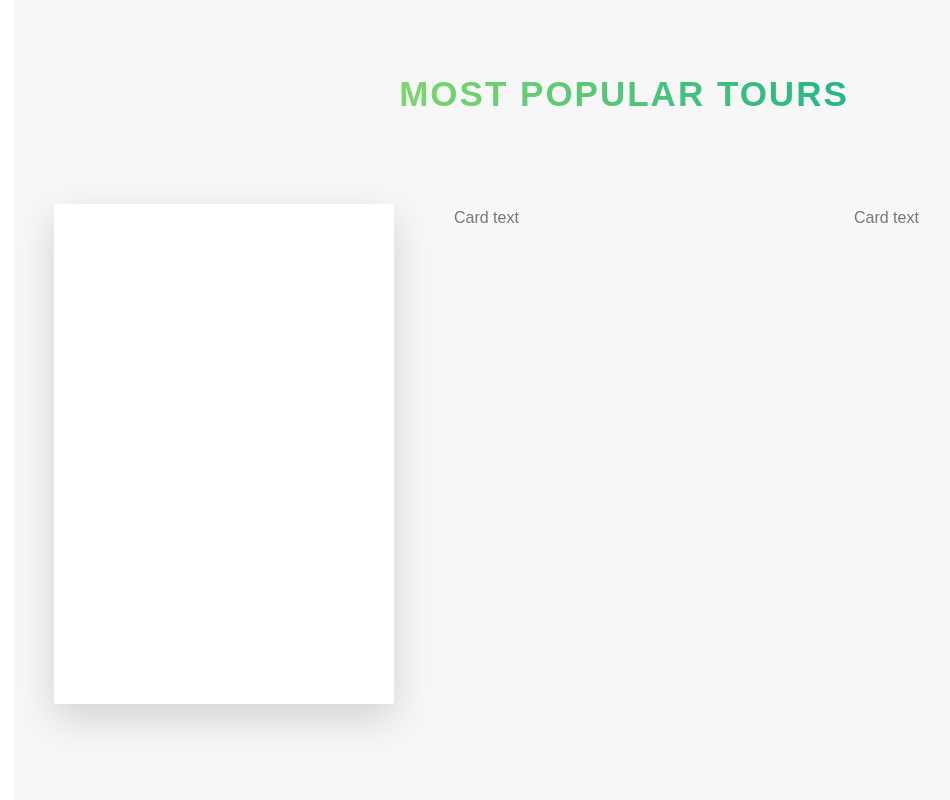
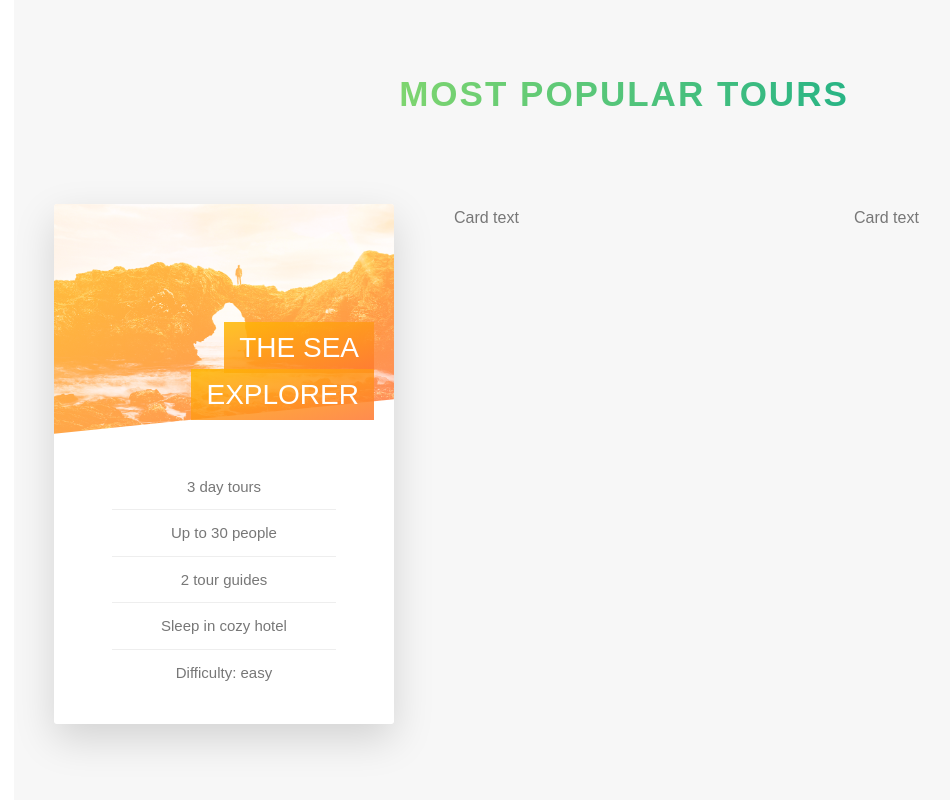
Before and after one commit to AI-LastWish/natours-react-spring, a React (Create React App) app in the folder frontend/: page / in a window 1280 px wide. Shown: the part 2246-3046 px from the top of the page, without its empty margins (16-966 px from the left). Built offline with nearby package versions, Linux system fonts and the light colour scheme; the HTML template or start-up script is replaced by a standard one.

Commit message:
40. Building the Tours Section - Part 2

```diff
--- a/frontend/src/components/sections/section-tours.js
+++ b/frontend/src/components/sections/section-tours.js
@@ -14,7 +14,21 @@
                 <div className="col-1-of-3">
                     <div className="card">
                         <div className="card__side card__side--front">
-                            FRONT
+                            <div className="card__picture card__picture--1">
+                                &nbsp;
+                            </div>
+                            <h4 className="card__heading">
+                                <span className="card__heading-span card__heading-span--1">The sea explorer</span>
+                            </h4>
+                            <div className="card__details">
+                                <ul>
+                                    <li>3 day tours</li>
+                                    <li>Up to 30 people</li>
+                                    <li>2 tour guides</li>
+                                    <li>Sleep in cozy hotel</li>
+                                    <li>Difficulty: easy</li>
+                                </ul>
+                            </div>
                         </div>
                         <div className="card__side card__side--back card__side--back-1">
                             BACK
--- a/frontend/src/scss/abstracts/_variables.scss
+++ b/frontend/src/scss/abstracts/_variables.scss
@@ -10,7 +10,7 @@
 $color-tertiary-dark: #5643fa;
 
 $color-grey-light-1:#f7f7f7;
-
+$color-grey-light-2: #eee;
 
 $color-grey-dark: #777;
 $color-white: #fff;
--- a/frontend/src/scss/components/_card.scss
+++ b/frontend/src/scss/components/_card.scss
@@ -1,14 +1,12 @@
 .card {
+    // FUNCTIONALITY
     perspective: 150rem;
     -moz-perspective: 150rem;
     position: relative;
-    height: 50rem;
+    height: 52rem;
 
     &__side {
-        color: #fff;
-        font-size: 2rem;
-
-        height: 50rem;
+        height: 52rem;
         transition: all 0.8s ease;
         position: absolute;
         top: 0;
@@ -16,7 +14,9 @@
         width: 100%;
         // hide the back part of an element
         backface-visibility: hidden;
-        border-radius: 0.3rem;
+        border-radius: 3px;
+        // hide the overflowing of the image => enable border-radius again
+        overflow: hidden;
         box-shadow: 0 1.5rem 4rem rgba($color: $color-black, $alpha: 0.15);
 
         &--front {
@@ -37,9 +37,82 @@
     }
 
     &:hover &__side--front {
-        transform: rotateY(180deg);
+        transform: rotateY(-180deg);
     }
     &:hover &__side--back {
         transform: rotateY(0);
     }
+
+    // FRONT SIDE STYLING
+    &__picture {
+        background-size: cover;
+        height: 23rem;
+        // mix between linear-gradient and url in background-image
+        background-blend-mode: screen;
+        -webkit-clip-path: polygon(0 0, 100% 0, 100% 85%, 0 100%);
+        clip-path: polygon(0 0, 100% 0, 100% 85%, 0 100%);
+
+        &--1 {
+            background-image: linear-gradient(
+                    to right bottom,
+                    $color-secondary-light,
+                    $color-secondary-dark
+                ),
+                url(/img/nat-5.jpg);
+        }
+
+        &--2 {
+            background-image: url(/img/nat-5.jpg);
+        }
+
+        &--3 {
+            background-image: url(/img/nat-5.jpg);
+        }
+    }
+
+    &__heading {
+        font-size: 2.8rem;
+        font-weight: 300;
+        text-transform: uppercase;
+        text-align: right;
+        color: $color-white;
+        position: absolute;
+        top: 12rem;
+        right: 2rem;
+        width: 75%;
+    }
+
+    &__heading-span {
+        padding: 1rem 1.5rem;
+        // treat 2 lines as different elements
+        -webkit-box-decoration-break: clone;
+        box-decoration-break: clone;
+
+        &--1 {
+            background-image: linear-gradient(
+                to right bottom,
+                rgba($color-secondary-light, 0.85),
+                rgba($color-secondary-dark, 0.85)
+            );
+        }
+    }
+
+    &__details {
+        padding: 3rem;
+        ul {
+            list-style: none;
+            width: 80%;
+            margin: 0 auto;
+
+            li {
+                text-align: center;
+                font-size: 1.5rem;
+                padding: 1rem;
+
+                &:not(:last-child) {
+                    border-bottom: 0.1rem solid $color-grey-light-2;
+                }
+            }
+        }
+    }
 }
--- a/frontend/src/scss/layout/_header.scss
+++ b/frontend/src/scss/layout/_header.scss
@@ -12,6 +12,7 @@
     position: relative;
 
     /* https://bennettfeely.com/clippy/ */
+    -webkit-clip-path: polygon(0 0, 100% 0, 100% 75%, 0 100%);
     clip-path: polygon(0 0, 100% 0, 100% 75%, 0 100%);
 
     /* Logo */
```
